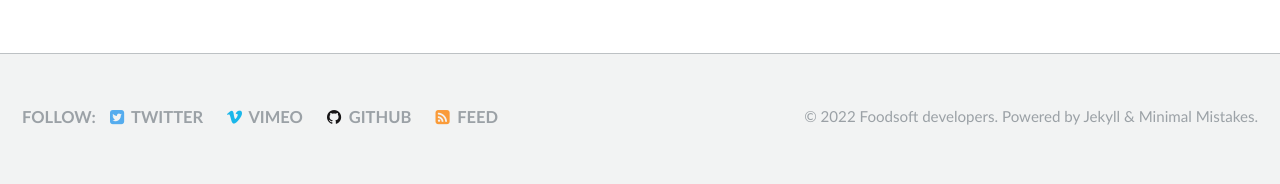
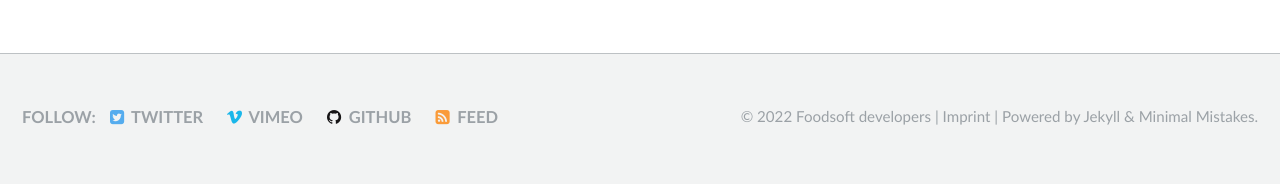
Before and after one commit to foodcoops/foodcoops.github.io, a Jekyll site: the page built from index.html, in a window 1280 px wide. Shown: the part 1212-1396 px from the top of the page. Built offline with Jekyll 4.4.1, drawn with Linux system fonts in a browser that asks for light colours.

Commit message:
Add link to imprint
Some mail providers (like German Telekom) block mails from unknown IP adresses by default. They expect an imprint before they will allow mail delivery from our IP.

```diff
--- a/_includes/footer.html
+++ b/_includes/footer.html
@@ -22,4 +22,4 @@
   </ul>
 </div>
 
-<div class="page__footer-copyright">&copy; {{ site.time | date: '%Y' }} {{ site.name | default: site.title }}. {{ site.data.ui-text[site.locale].powered_by | default: "Powered by" }} <a href="http://jekyllrb.com" rel="nofollow">Jekyll</a> &amp; <a href="https://mademistakes.com/work/minimal-mistakes-jekyll-theme/" rel="nofollow">Minimal Mistakes</a>.</div>
+<div class="page__footer-copyright">&copy; {{ site.time | date: '%Y' }} {{ site.name | default: site.title }} | <a href="{{ '/imprint' | absolute_url }} rel="nofollow">Imprint</a> | {{ site.data.ui-text[site.locale].powered_by | default: "Powered by" }} <a href="http://jekyllrb.com" rel="nofollow">Jekyll</a> &amp; <a href="https://mademistakes.com/work/minimal-mistakes-jekyll-theme/" rel="nofollow">Minimal Mistakes</a>.</div>
```
